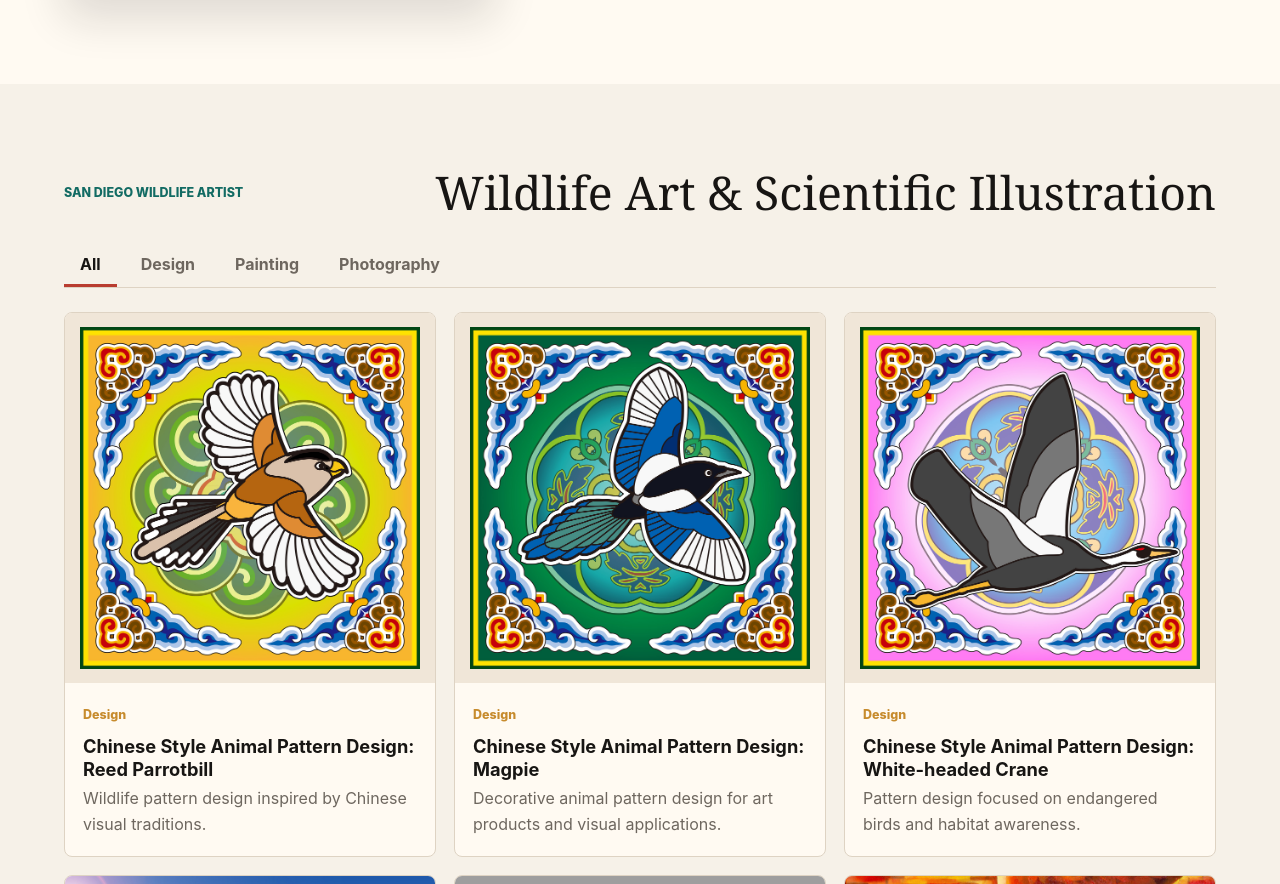
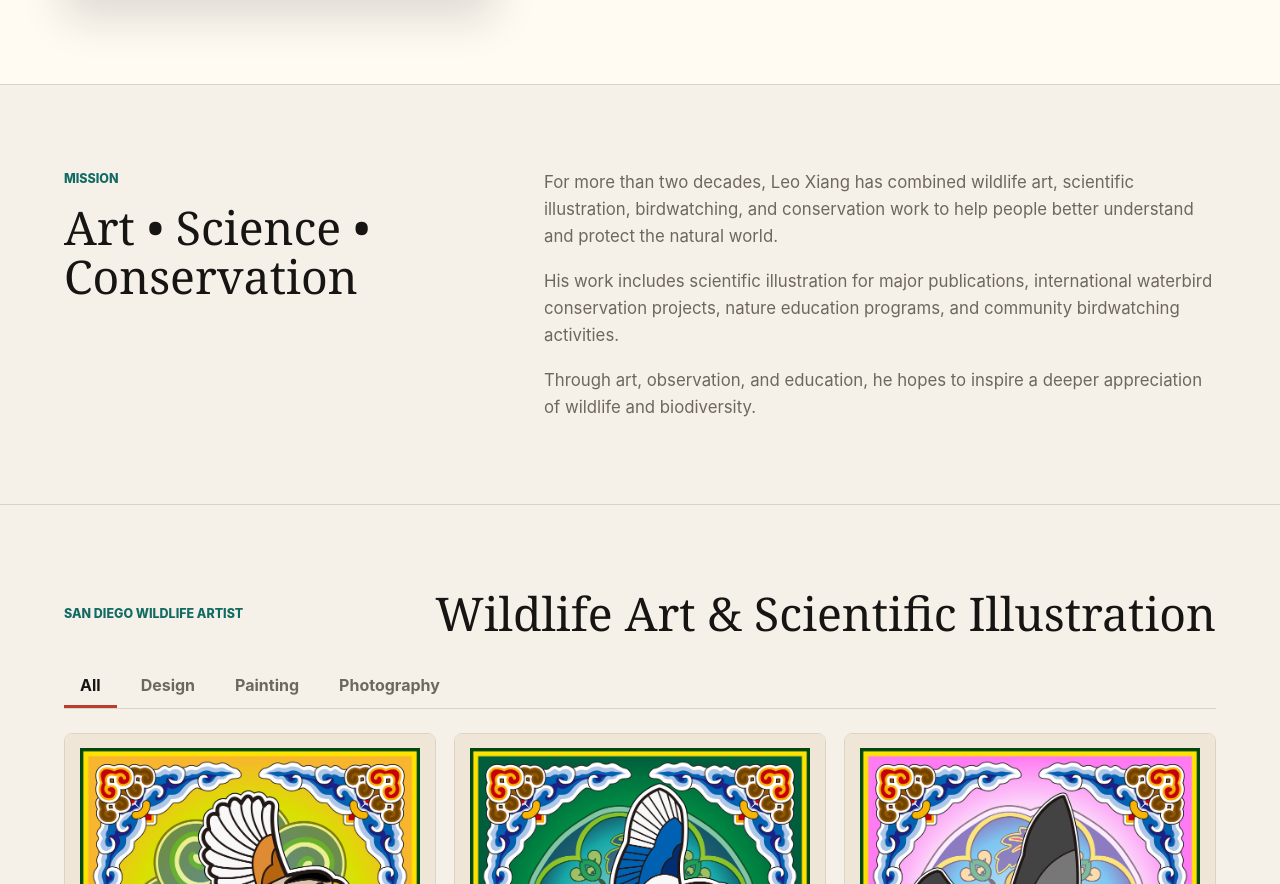
Before and after one commit to lexiang64-cmd/lexiangart-portfolio, a website: page index.html in a window 1280 px wide. Shown: the part 1473-2357 px from the top of the page. Drawn offline with Linux system fonts and the light colour scheme; grey boxes are pictures that could not be loaded.

Commit message:
add art science conservation section

```diff
--- a/index.html
+++ b/index.html
@@ -114,6 +114,29 @@
             </div>
           </dl>
           <a class="button primary" href="/about">Learn More</a>
+        </div>
+      </section>
+
+      <section class="mission-section" aria-label="Art Science Conservation">
+        <div class="mission-heading">
+          <p class="eyebrow">Mission</p>
+          <h2>Art • Science • Conservation</h2>
+        </div>
+        <div class="mission-copy">
+          <p>
+            For more than two decades, Leo Xiang has combined wildlife art, scientific
+            illustration, birdwatching, and conservation work to help people better understand
+            and protect the natural world.
+          </p>
+          <p>
+            His work includes scientific illustration for major publications, international
+            waterbird conservation projects, nature education programs, and community
+            birdwatching activities.
+          </p>
+          <p>
+            Through art, observation, and education, he hopes to inspire a deeper appreciation
+            of wildlife and biodiversity.
+          </p>
         </div>
       </section>
 
--- a/styles.css
+++ b/styles.css
@@ -273,6 +273,27 @@ h3 {
   margin: 8px 0 0;
   color: var(--muted);
   font-size: 0.88rem;
+}
+
+.mission-section {
+  display: grid;
+  grid-template-columns: minmax(260px, 0.45fr) minmax(0, 0.75fr);
+  gap: clamp(28px, 6vw, 78px);
+  padding: 84px clamp(18px, 5%, 68px);
+  border-top: 1px solid var(--line);
+  border-bottom: 1px solid var(--line);
+}
+
+.mission-copy {
+  display: grid;
+  gap: 18px;
+}
+
+.mission-copy p {
+  max-width: 74ch;
+  margin: 0;
+  color: var(--muted);
+  font-size: 1.05rem;
 }
 
 .section {
@@ -572,6 +593,7 @@ h3 {
 @media (max-width: 920px) {
   .hero,
   .meet-section,
+  .mission-section,
   .feature-section,
   .feature-section-alt,
   .about-section,
```
